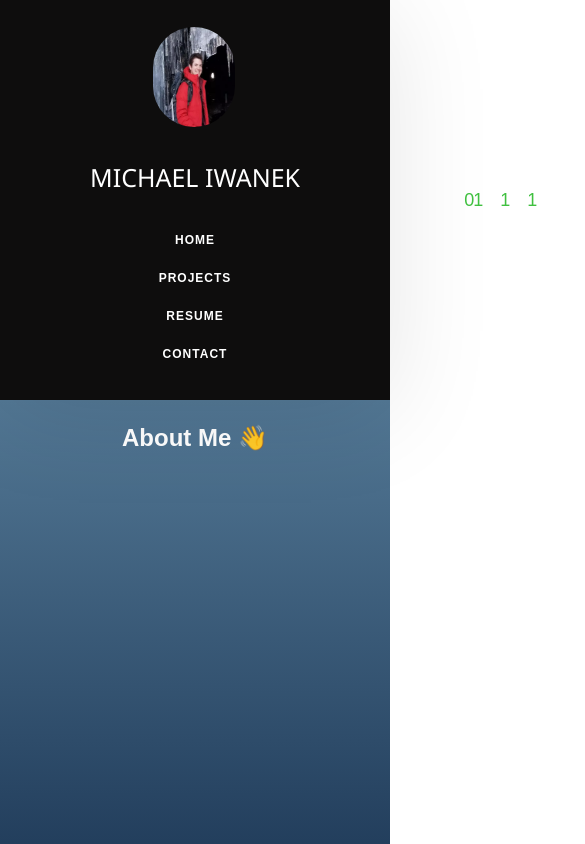
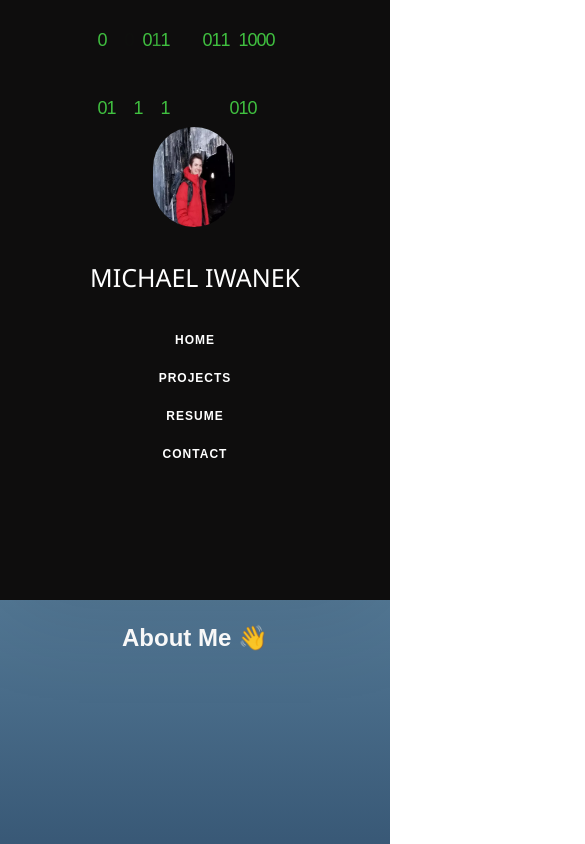
Before and after one commit to Mike11199/portfolio-website, a React (Create React App) app in the folder frontend/: page / in a window 390 px wide. Shown: the top 844 px of the page, 585 px wide, since content can reach past the window. Built offline with nearby package versions, Linux system fonts and the light colour scheme.

Commit message:
fix binary digits mobile

```diff
--- a/frontend/src/App.css
+++ b/frontend/src/App.css
@@ -654,7 +654,7 @@ li {
     display: flex;
     flex-direction: column;
     width: 100%;
-    height: 400px;
+    height: 600px;
     background: #fefefe;
     background: #0e0d0d;
     box-shadow: 0 10px 100px rgba(0, 0, 0, 0.1);
@@ -824,6 +824,27 @@ li {
     width: 100%;
   }
 
+
+.binary_digit_row {
+  position: absolute;
+
+  flex-direction: row;
+  flex-wrap: wrap-reverse;
+  height: 200px;
+  gap: 5px;
+  left: 25%;
+  top: -60px;
+  z-index: -1111;
+}
+
+
+.binary_digit_divs {
+  width: 100px;
+  display: flex;
+  gap: 4px;
+}
+
+
   /* .carousel{
     max-width: 70%;
   } */
```
